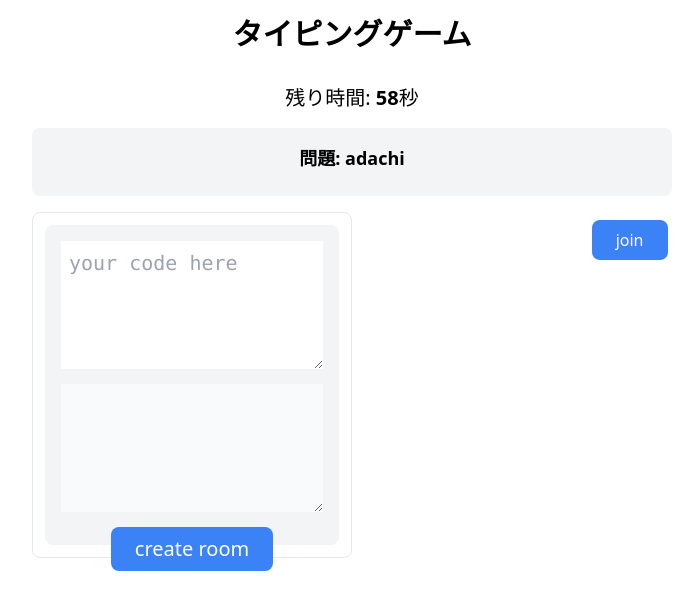
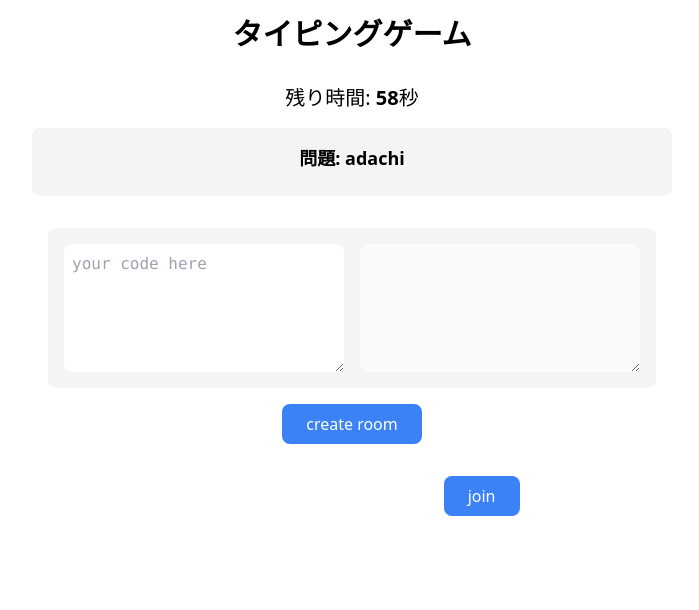
Before and after one commit to natsu727/RabukaCupFront, a SvelteKit app: page / in a window 1280 px wide. Both pictures are taken after a click on the button "ゲームスタート". Shown: the top 610 px of the page, without its empty margins (288-987 px from the left). Built offline with nearby package versions, Linux system fonts and the light colour scheme; no server answers.

Commit message:
二重のイベント,見た目

```diff
--- a/src/lib/game.ts
+++ b/src/lib/game.ts
@@ -33,7 +33,6 @@ export class TypingGameLogic {
         });
     }
 
-    // getStoreメソッドを追加
     getStore() {
         return this.state;
     }
@@ -90,6 +89,7 @@ export class TypingGameLogic {
         if (!currentState?.isGameActive) return;
 
         if (event.key === "Enter") {
+            event.preventDefault();
             await this.checkAnswer();
             return;
         }
--- a/src/routes/+page.svelte
+++ b/src/routes/+page.svelte
@@ -13,17 +13,6 @@
 			);
 		};
 	});
-
-	// textareaとstateを同期させる関数
-	function handleInput(event: Event) {
-		const input = (event.target as HTMLTextAreaElement).value;
-		gameLogic.getStore().update((state) => ({
-			...state,
-			userInput: input,
-		}));
-	}
-
-	// Enterキーで答え合わせ
 	function handleKeyDown(event: KeyboardEvent) {
 		if (event.key === "Enter" && !event.shiftKey) {
 			event.preventDefault();
@@ -55,23 +44,23 @@
 						問題: {$gameState.currentProblem.text}
 					</h2>
 				</div>
-				<div
-					class="float-left w-1/2 p-3 border rounded-lg text-center text-xl min-h-[10.5rem] bg-white"
-				>
-					<div class="h-80 p-4 bg-gray-100 rounded-lg">
+				<div class="bg-white rounded-lg p-4">
+					<div class="bg-gray-100 rounded-lg p-4 mb-4">
+						<div class="flex gap-4">
 							<textarea
 								id="dataSend"
 								placeholder="your code here"
 								value={$gameState.userInput}
-							on:input={handleInput}
 								on:keydown={handleKeyDown}
-							class="w-full h-32 p-2 mb-2 font-mono"
+								class="flex-1 h-32 p-2 font-mono rounded-lg"
 							></textarea>
 							<textarea
 								id="dataReceive"
 								readonly
-							class="w-full h-32 p-2 mb-2 bg-gray-50"
+								class="flex-1 h-32 p-2 bg-gray-50 rounded-lg"
 							></textarea>
+						</div>
+					</div>
 					<button
 						class="bg-blue-500 text-white px-6 py-2 rounded-lg hover:bg-blue-600"
 						on:click={createRoom}
@@ -79,11 +68,8 @@
 						create room
 					</button>
 				</div>
-				</div>
-			</div>
-			<span id="currentRoom"></span>
 				<div>
-				<input id="room-id" />
+					<input id="room-id" class="p-2 rounded-lg mr-2" />
 					<button
 						class="bg-blue-500 text-white px-6 py-2 rounded-lg hover:bg-blue-600"
 						on:click={joinRoom}
@@ -91,6 +77,8 @@
 						join
 					</button>
 				</div>
+				<span id="currentRoom"></span>
+			</div>
 		{/if}
 	</div>
 </main>
```
Lines whose indentation alone changed are shown as unchanged.
